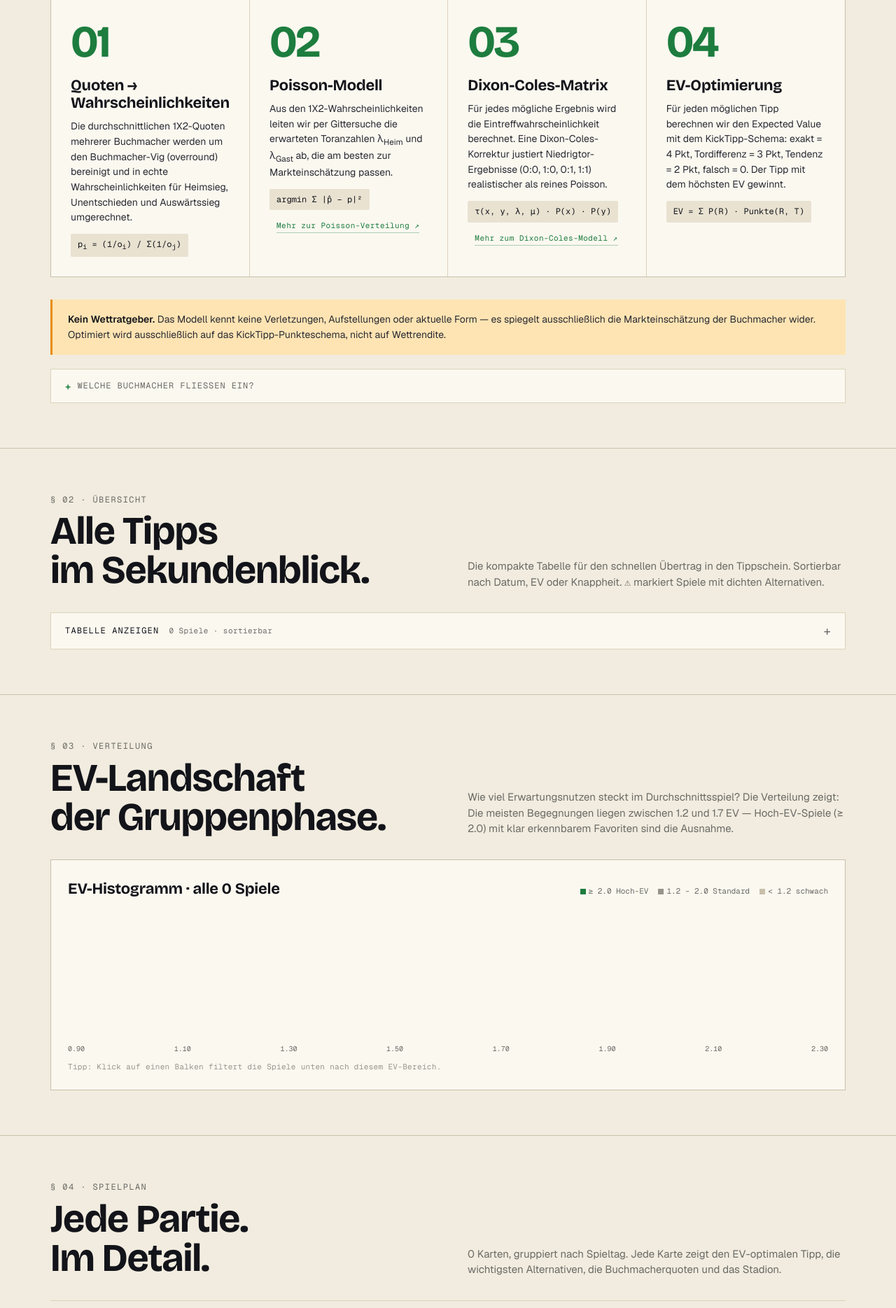
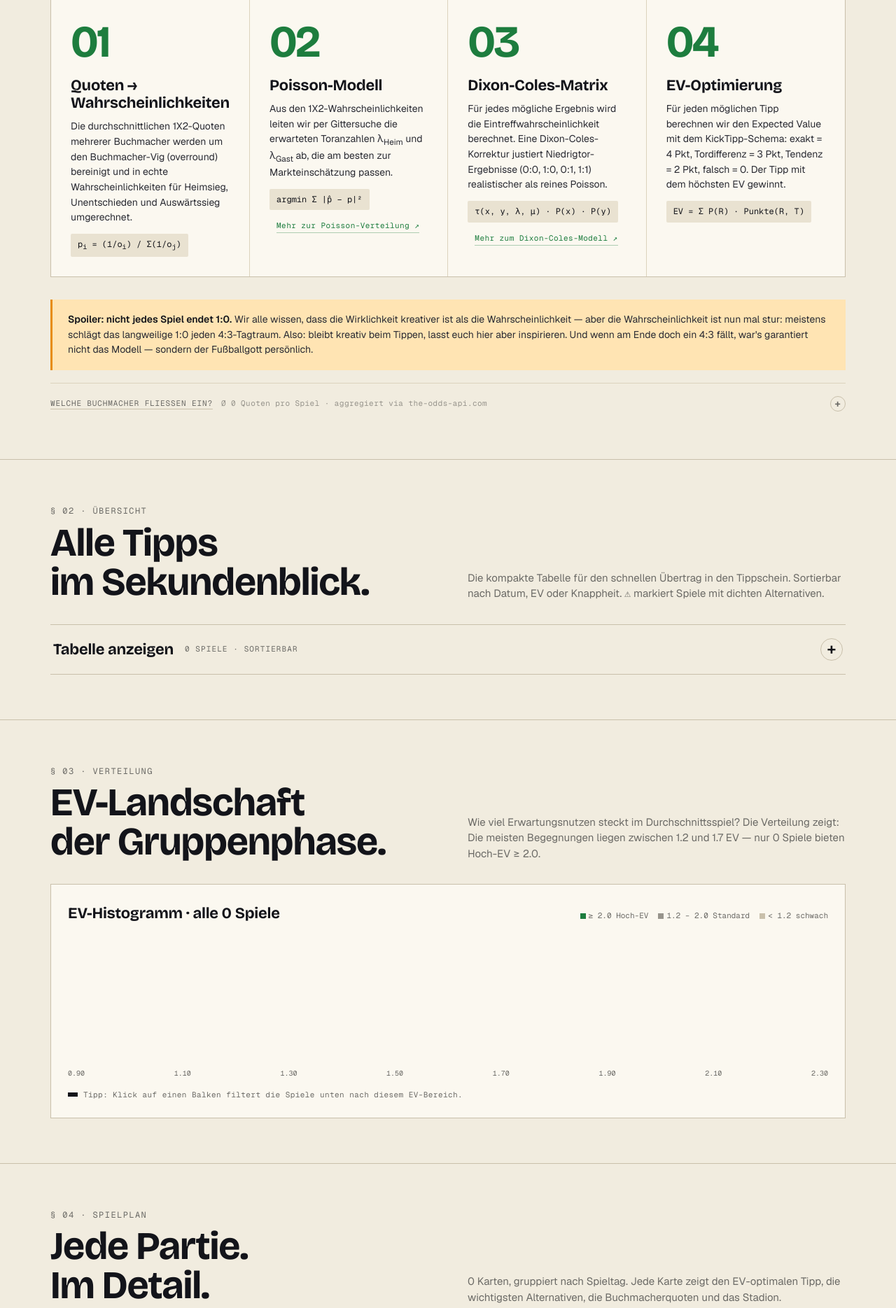
Before and after one commit to anianzeller/kicktipp-agent, a Flask app: page / in a window 1280 px wide. Shown: the part 1123-2992 px from the top of the page at 70% size. Run offline with Flask 3, Linux system fonts and the light colour scheme.

Commit message:
design v6: refined bookies, collapsible, histogram UX + copy update
- Bookies disclosure: table-grid layout (border-right/bottom per cell),
  circular b-chev button, b-label/b-hint spans, nofollow rel, corrected
  interwetten.com and sports.betway.com links, condensed bookies-note (10px mono)
- Collapsible table: Bricolage serif 22px toggle-label, circular 32px chevron,
  inverts to ink-on-paper when open, appends '— eingeblendet' via ::after
- Histogram bars: scaleY(1.04) hover lift, active bar solid ink with top shadow,
  tooltip shown on both hover and active state, epsilon-safe range comparison
- Histogram hint: ink rectangle ::before indicator, muted color (not muted-2)
- EV-range pill: chip-style button (border, margin-left -2px), pitch hover,
  inserts after #chips, restores 'Alle' chip on dismiss, scrolls to #spiele
- Copy: disclaimer gets humorous 'Spoiler: nicht jedes Spiel endet 1:0.' tone;
  Statistik deck references dynamic stat_high count

Co-Authored-By: Claude Sonnet 4.6 <noreply@anthropic.com>

```diff
--- a/static/app.js
+++ b/static/app.js
@@ -126,55 +126,58 @@
   }
 
   function countInRange(lo, hi) {
-    return matches.filter((m) => m.ev >= lo && m.ev < hi).length;
+    return matches.filter((m) => m.ev >= lo && m.ev < hi + 1e-9).length;
   }
 
   function highlightActiveBar(activeBinIdx) {
-    $$(".histogram .bar").forEach((bar, i) => {
-      bar.classList.toggle("active", i === activeBinIdx);
-      bar.classList.toggle("disabled", activeBinIdx >= 0 && i !== activeBinIdx);
+    $$(".histogram .bar").forEach((bar) => {
+      const binIdx = parseInt(bar.dataset.bin, 10);
+      bar.classList.toggle("active", binIdx === activeBinIdx);
     });
   }
 
   function updateEvRangePill() {
-    // Remove existing pill if any
-    const existing = $("#evrange-pill");
-    if (existing) existing.remove();
-
-    if (!evRange) return;
-
-    const { lo, hi } = evRange;
-    const n = countInRange(lo, hi);
-    const pill = document.createElement("div");
-    pill.id = "evrange-pill";
-    pill.className = "evrange-pill";
-    pill.innerHTML = `<span class="dot"></span><span class="lbl">EV ${lo.toFixed(2)}–${hi.toFixed(2)} · ${n} Spiel${n === 1 ? "" : "e"}</span><span class="x" role="button" tabindex="0" aria-label="EV-Filter entfernen" title="Filter entfernen">×</span>`;
-
-    // Insert into filter-bar before the sort select
-    const sortEl = $("#sort");
-    const filterBar = $(".filter-bar");
-    if (filterBar && sortEl) {
-      filterBar.insertBefore(pill, sortEl);
-    } else if (filterBar) {
-      filterBar.appendChild(pill);
+    let pill = $("#evrange-pill");
+    if (!evRange) {
+      if (pill) pill.remove();
+      return;
     }
-
-    // Wire dismiss
-    pill.querySelector(".x").addEventListener("click", clearEvRangeFilter);
-    pill.querySelector(".x").addEventListener("keydown", (e) => {
-      if (e.key === "Enter" || e.key === " ") { e.preventDefault(); clearEvRangeFilter(); }
-    });
+    const label = `EV ${evRange.lo.toFixed(2)}–${evRange.hi.toFixed(2)} · ${countInRange(evRange.lo, evRange.hi)} Spiele`;
+    if (!pill) {
+      pill = document.createElement("button");
+      pill.id = "evrange-pill";
+      pill.className = "evrange-pill";
+      pill.type = "button";
+      pill.addEventListener("click", clearEvRangeFilter);
+      const chips = $("#chips");
+      if (chips) chips.parentNode.insertBefore(pill, chips.nextSibling);
+    }
+    pill.innerHTML = `<span class="dot"></span><span class="lbl">${label}</span><span class="x" aria-hidden="true">×</span>`;
+    pill.title = "EV-Filter entfernen";
   }
 
   function applyEvRangeFilter(lo, hi, binIdx) {
-    evRange = { lo, hi };
+    evRange = { lo, hi, bin: binIdx };
+    // Deactivate chip filters — EV range takes precedence
+    $$(".chip").forEach((c) => c.classList.remove("active"));
+    activeFilter = "evrange";
     highlightActiveBar(binIdx);
     updateEvRangePill();
     renderMatches();
+    // Smooth-scroll to match cards
+    const target = document.getElementById("spiele");
+    if (target) {
+      const y = target.getBoundingClientRect().top + window.scrollY - 60;
+      window.scrollTo({ top: y, behavior: "smooth" });
+    }
   }
 
   function clearEvRangeFilter() {
     evRange = null;
+    activeFilter = "all";
+    $$(".chip").forEach((c) => c.classList.remove("active"));
+    const allChip = document.querySelector('[data-filter="all"]');
+    if (allChip) allChip.classList.add("active");
     highlightActiveBar(-1);
     updateEvRangePill();
     renderMatches();
@@ -195,31 +198,26 @@
       const evMid = evLo + HIST_WIDTH / 2;
       const heightPct = c === 0 ? 2 : (c / maxCount) * 100;
       const cls = evClassBar(evMid);
-      const emptyClass = c === 0 ? " empty" : "";
+      const disabled = c === 0 ? " disabled" : "";
       const label = `EV ${evLo.toFixed(2)}–${evHi.toFixed(2)} · ${c} Spiel${c === 1 ? "" : "e"}`;
-      return `<div class="bar ${cls}${emptyClass}" style="height:${heightPct}%"
-        data-bin="${i}" data-ev-lo="${evLo.toFixed(3)}" data-ev-hi="${evHi.toFixed(3)}" data-count="${c}"
+      return `<div class="bar ${cls}${disabled}" style="height:${heightPct}%"
+        data-bin="${i}" data-ev-lo="${evLo.toFixed(2)}" data-ev-hi="${evHi.toFixed(2)}" data-count="${c}"
         data-label="${label}"
-        role="${c > 0 ? "button" : "presentation"}" ${c > 0 ? `tabindex="0" aria-label="${label}"` : ""}
+        role="button" tabindex="${c === 0 ? -1 : 0}" aria-label="${label}"
       ></div>`;
     }).join("");
 
     // Wire click + keyboard on bars
     $$(".histogram .bar").forEach((bar) => {
-      const c = parseInt(bar.dataset.count, 10);
-      if (c === 0) return;
-      bar.addEventListener("click", () => {
-        const binIdx = parseInt(bar.dataset.bin, 10);
+      if (bar.classList.contains("disabled")) return;
+      const trigger = () => {
         const lo = parseFloat(bar.dataset.evLo);
         const hi = parseFloat(bar.dataset.evHi);
-        if (evRange && evRange.lo === lo && evRange.hi === hi) {
-          clearEvRangeFilter();
-        } else {
-          applyEvRangeFilter(lo, hi, binIdx);
-        }
-      });
+        applyEvRangeFilter(lo, hi, parseInt(bar.dataset.bin, 10));
+      };
+      bar.addEventListener("click", trigger);
       bar.addEventListener("keydown", (e) => {
-        if (e.key === "Enter" || e.key === " ") { e.preventDefault(); bar.click(); }
+        if (e.key === "Enter" || e.key === " ") { e.preventDefault(); trigger(); }
       });
     });
   }
@@ -306,7 +304,7 @@
     let out = [...list];
     // EV range filter from histogram (takes precedence over chip filter)
     if (evRange) {
-      out = out.filter((m) => m.ev >= evRange.lo && m.ev < evRange.hi);
+      out = out.filter((m) => m.ev >= evRange.lo && m.ev < evRange.hi + 1e-9);
     } else if (activeFilter === "high") out = out.filter((m) => m.ev >= 2.0);
     else if (activeFilter === "close") out = out.filter((m) => m.isClose);
     else if (activeFilter === "ger") out = out.filter((m) => m.germany);
--- a/static/styles.css
+++ b/static/styles.css
@@ -712,139 +712,206 @@ footer .credit {
   color: color-mix(in oklab, var(--paper) 50%, transparent);
 }
 
-/* ---------- Bookies disclosure ---------- */
+/* ---------- Bookies disclosure (dezent) ---------- */
 .bookies-details {
-  margin-top: 20px;
-  border: 1px solid var(--rule-soft);
-  background: var(--paper-3);
+  margin-top: 18px;
+  border-top: 1px solid var(--rule-soft);
+  padding-top: 14px;
 }
 .bookies-details > summary {
   list-style: none;
   cursor: pointer;
-  padding: 14px 20px;
+  display: flex;
+  align-items: center;
+  gap: 12px;
+  padding: 4px 0;
   font-family: var(--mono);
-  font-size: 12px;
+  font-size: 11px;
   letter-spacing: 0.08em;
   text-transform: uppercase;
   color: var(--muted);
   user-select: none;
-  display: flex;
-  align-items: center;
-  gap: 8px;
+  transition: color 0.15s;
 }
 .bookies-details > summary::-webkit-details-marker { display: none; }
-.bookies-details > summary::before {
-  content: "+";
-  font-size: 14px;
-  color: var(--pitch);
-  font-weight: 700;
+.bookies-details > summary::marker { content: ""; }
+.bookies-details > summary:hover { color: var(--ink); }
+.bookies-details .b-label {
+  text-decoration: underline;
+  text-decoration-color: var(--rule);
+  text-underline-offset: 4px;
+}
+.bookies-details > summary:hover .b-label { text-decoration-color: var(--ink); }
+.bookies-details .b-hint { text-transform: none; letter-spacing: 0.04em; color: var(--muted-2); }
+.bookies-details .b-chev {
+  margin-left: auto;
+  font-family: var(--serif);
+  font-size: 18px;
   line-height: 1;
+  color: var(--muted);
+  width: 22px; height: 22px;
+  display: grid; place-items: center;
+  border: 1px solid var(--rule);
+  border-radius: 50%;
+  transition: transform 0.25s, color 0.15s, border-color 0.15s;
 }
-.bookies-details[open] > summary::before { content: "−"; }
-.bookies-details > summary:hover { color: var(--ink); }
+.bookies-details[open] > summary .b-chev {
+  transform: rotate(45deg);
+  color: var(--ink);
+  border-color: var(--ink);
+}
 .bookies-grid {
+  margin-top: 14px;
   display: flex;
   flex-wrap: wrap;
-  gap: 6px;
-  padding: 0 20px 16px;
+  gap: 0;
+  border-top: 1px solid var(--rule-soft);
 }
 .bookies-grid a {
   font-family: var(--mono);
-  font-size: 11px;
+  font-size: 12px;
+  color: var(--ink-2);
   text-decoration: none;
-  color: var(--ink-2);
-  background: var(--paper);
-  border: 1px solid var(--rule-soft);
-  padding: 4px 10px;
-  border-radius: 2px;
-  letter-spacing: 0.04em;
-  transition: border-color 0.12s, color 0.12s;
+  padding: 10px 14px;
+  border-right: 1px solid var(--rule-soft);
+  border-bottom: 1px solid var(--rule-soft);
+  transition: color 0.12s, background 0.12s;
+  letter-spacing: 0.01em;
 }
 .bookies-grid a:hover {
-  border-color: var(--pitch);
   color: var(--pitch);
+  background: var(--paper-3);
 }
 .bookies-note {
-  margin: 0;
-  padding: 12px 20px 16px;
-  font-size: 12px;
-  color: var(--muted);
-  border-top: 1px solid var(--rule-soft);
-  line-height: 1.5;
+  margin: 14px 0 0;
+  font-size: 10px;
+  letter-spacing: 0.04em;
+  color: var(--muted-2);
+  line-height: 1.6;
+  max-width: 640px;
+}
+@media (max-width: 760px) {
+  .bookies-details > summary { flex-wrap: wrap; }
+  .bookies-details .b-hint { flex-basis: 100%; order: 3; }
+  .bookies-details .b-chev { order: 2; }
 }
 
-/* ---------- Collapsible summary table ---------- */
+/* ---------- Collapsible (details/summary) ---------- */
 .collapsible {
-  border: 1px solid var(--rule-soft);
-  background: var(--paper-3);
+  border-top: 1px solid var(--rule);
+  border-bottom: 1px solid var(--rule);
 }
 .collapsible > summary {
   list-style: none;
   cursor: pointer;
-  padding: 16px 20px;
   display: flex;
   align-items: center;
-  gap: 14px;
+  gap: 16px;
+  padding: 18px 4px;
   user-select: none;
+  transition: color 0.15s;
 }
 .collapsible > summary::-webkit-details-marker { display: none; }
-.collapsible > summary:hover .toggle-label { color: var(--pitch); }
-.toggle-label {
-  font-family: var(--mono);
-  font-size: 12px;
+.collapsible > summary::marker { content: ""; }
+.collapsible > summary:hover { color: var(--pitch); }
+.collapsible > summary .toggle-label {
+  font-family: var(--serif);
+  font-size: 22px;
+  font-weight: 700;
+  letter-spacing: -0.01em;
+}
+.collapsible > summary .toggle-hint {
+  font-size: 11px;
   letter-spacing: 0.1em;
   text-transform: uppercase;
+  color: var(--muted);
+}
+.collapsible > summary .toggle-chevron {
+  margin-left: auto;
+  font-family: var(--serif);
+  font-size: 28px;
+  line-height: 1;
   color: var(--ink);
-  transition: color 0.15s;
+  width: 32px; height: 32px;
+  display: grid; place-items: center;
+  border: 1px solid var(--rule);
+  border-radius: 50%;
+  transition: transform 0.25s, background 0.15s, color 0.15s;
 }
-.toggle-hint {
+.collapsible[open] > summary .toggle-chevron {
+  transform: rotate(45deg);
+  background: var(--ink);
+  color: var(--paper);
+  border-color: var(--ink);
+}
+.collapsible[open] > summary .toggle-label::after {
+  content: " — eingeblendet";
+  font-family: var(--mono);
   font-size: 11px;
+  font-weight: 400;
+  letter-spacing: 0.08em;
+  text-transform: uppercase;
   color: var(--muted);
-  letter-spacing: 0.04em;
+  margin-left: 8px;
 }
-.toggle-chevron {
-  margin-left: auto;
-  font-family: var(--mono);
-  font-size: 18px;
-  font-weight: 400;
-  color: var(--muted);
-  line-height: 1;
-  transition: transform 0.2s;
-}
-.collapsible[open] .toggle-chevron { transform: rotate(45deg); }
-.collapsible .summary-wrap {
-  padding: 0 20px 20px;
-  overflow-x: auto;
+.collapsible .summary-wrap { padding: 8px 0 24px; overflow-x: auto; }
+@media (max-width: 760px) {
+  .collapsible > summary { padding: 14px 0; gap: 10px; flex-wrap: wrap; }
+  .collapsible > summary .toggle-label { font-size: 18px; }
+  .collapsible > summary .toggle-hint { font-size: 10px; flex-basis: 100%; order: 3; }
+  .collapsible > summary .toggle-chevron { order: 2; }
 }
 
 /* ---------- Histogram interactive states ---------- */
 .histogram .bar {
   cursor: pointer;
   outline: none;
+  transition: background 0.15s, transform 0.15s, opacity 0.15s;
+  min-height: 4px;
+}
+.histogram .bar:not(.disabled):hover {
+  transform: scaleY(1.04);
+  transform-origin: bottom;
 }
 .histogram .bar:focus-visible {
-  outline: 2px solid var(--pitch);
-  outline-offset: 1px;
+  outline: 2px solid var(--ink);
+  outline-offset: 2px;
 }
 .histogram .bar.active {
-  outline: 2px solid var(--ink);
-  outline-offset: 2px;
-  opacity: 1 !important;
+  background: var(--ink) !important;
+  box-shadow: 0 -2px 0 0 var(--ink);
 }
 .histogram .bar.disabled {
-  opacity: 0.28;
+  cursor: default;
+  opacity: 0.45;
 }
-.histogram .bar.empty {
-  cursor: default;
+.histogram .bar:hover::after,
+.histogram .bar.active::after {
+  content: attr(data-label);
+  position: absolute; top: -26px; left: 50%; transform: translateX(-50%);
+  background: var(--ink); color: var(--paper);
+  font-family: var(--mono); font-size: 10px;
+  padding: 3px 7px; white-space: nowrap;
+  z-index: 2;
 }
 
 /* ---------- Histogram hint ---------- */
 .histogram-hint {
-  margin-top: 10px;
+  margin-top: 14px;
   font-family: var(--mono);
   font-size: 11px;
-  color: var(--muted-2);
-  letter-spacing: 0.03em;
+  color: var(--muted);
+  letter-spacing: 0.04em;
+  display: flex;
+  align-items: center;
+  gap: 8px;
+}
+.histogram-hint::before {
+  content: "";
+  width: 14px; height: 6px;
+  background: var(--ink);
+  display: inline-block;
+  flex-shrink: 0;
 }
 
 /* ---------- EV-range filter pill ---------- */
--- a/templates/index.html
+++ b/templates/index.html
@@ -151,34 +151,43 @@
     </div>
 
     <div class="disclaimer" data-reveal>
-      <strong>Kein Wettratgeber.</strong> Das Modell kennt keine Verletzungen, Aufstellungen oder aktuelle Form
-      — es spiegelt ausschließlich die Markteinschätzung der Buchmacher wider. Optimiert wird
-      ausschließlich auf das KickTipp-Punkteschema, nicht auf Wettrendite.
+      <strong>Spoiler: nicht jedes Spiel endet 1:0.</strong> Wir alle wissen, dass die Wirklichkeit
+      kreativer ist als die Wahrscheinlichkeit — aber die Wahrscheinlichkeit ist nun mal stur:
+      meistens schlägt das langweilige 1:0 jeden 4:3-Tagtraum. Also: bleibt kreativ beim Tippen,
+      lasst euch hier aber inspirieren. Und wenn am Ende doch ein 4:3 fällt, war's
+      garantiert nicht das Modell — sondern der Fußballgott persönlich.
     </div>
 
     <details class="bookies-details" data-reveal>
-      <summary>Welche Buchmacher fließen ein?</summary>
+      <summary>
+        <span class="b-label">Welche Buchmacher fließen ein?</span>
+        <span class="b-hint mono">Ø {{ avg_bookies }} Quoten pro Spiel · aggregiert via the-odds-api.com</span>
+        <span class="b-chev" aria-hidden="true">+</span>
+      </summary>
       <div class="bookies-grid">
-        <a href="https://www.bet365.com" target="_blank" rel="noopener">Bet365</a>
-        <a href="https://www.pinnacle.com" target="_blank" rel="noopener">Pinnacle</a>
-        <a href="https://www.betfair.com" target="_blank" rel="noopener">Betfair</a>
-        <a href="https://www.williamhill.com" target="_blank" rel="noopener">William Hill</a>
-        <a href="https://www.unibet.com" target="_blank" rel="noopener">Unibet</a>
-        <a href="https://www.tipico.de" target="_blank" rel="noopener">Tipico</a>
-        <a href="https://www.bwin.com" target="_blank" rel="noopener">Bwin</a>
-        <a href="https://www.betano.de" target="_blank" rel="noopener">Betano</a>
-        <a href="https://www.interwetten.de" target="_blank" rel="noopener">Interwetten</a>
-        <a href="https://www.betsson.com" target="_blank" rel="noopener">Betsson</a>
-        <a href="https://www.1xbet.com" target="_blank" rel="noopener">1xBet</a>
-        <a href="https://www.marathonbet.com" target="_blank" rel="noopener">Marathon Bet</a>
-        <a href="https://www.matchbook.com" target="_blank" rel="noopener">Matchbook</a>
-        <a href="https://www.betway.com" target="_blank" rel="noopener">Betway</a>
-        <a href="https://www.skybet.com" target="_blank" rel="noopener">Sky Bet</a>
-        <a href="https://www.ladbrokes.com" target="_blank" rel="noopener">Ladbrokes</a>
-        <a href="https://www.coral.co.uk" target="_blank" rel="noopener">Coral</a>
-        <a href="https://www.paddypower.com" target="_blank" rel="noopener">Paddy Power</a>
+        <a href="https://www.bet365.com" target="_blank" rel="noopener nofollow">Bet365</a>
+        <a href="https://www.pinnacle.com" target="_blank" rel="noopener nofollow">Pinnacle</a>
+        <a href="https://www.betfair.com" target="_blank" rel="noopener nofollow">Betfair</a>
+        <a href="https://www.williamhill.com" target="_blank" rel="noopener nofollow">William Hill</a>
+        <a href="https://www.unibet.com" target="_blank" rel="noopener nofollow">Unibet</a>
+        <a href="https://www.tipico.de" target="_blank" rel="noopener nofollow">Tipico</a>
+        <a href="https://www.bwin.com" target="_blank" rel="noopener nofollow">Bwin</a>
+        <a href="https://www.betano.de" target="_blank" rel="noopener nofollow">Betano</a>
+        <a href="https://www.interwetten.com" target="_blank" rel="noopener nofollow">Interwetten</a>
+        <a href="https://www.betsson.com" target="_blank" rel="noopener nofollow">Betsson</a>
+        <a href="https://www.1xbet.com" target="_blank" rel="noopener nofollow">1xBet</a>
+        <a href="https://www.marathonbet.com" target="_blank" rel="noopener nofollow">Marathon Bet</a>
+        <a href="https://www.matchbook.com" target="_blank" rel="noopener nofollow">Matchbook</a>
+        <a href="https://sports.betway.com" target="_blank" rel="noopener nofollow">Betway</a>
+        <a href="https://www.skybet.com" target="_blank" rel="noopener nofollow">Sky Bet</a>
+        <a href="https://www.ladbrokes.com" target="_blank" rel="noopener nofollow">Ladbrokes</a>
+        <a href="https://www.coral.co.uk" target="_blank" rel="noopener nofollow">Coral</a>
+        <a href="https://www.paddypower.com" target="_blank" rel="noopener nofollow">Paddy Power</a>
       </div>
-      <p class="bookies-note">Nicht alle Buchmacher bieten für jedes Spiel Quoten an. Das Modell nutzt ausschließlich Quoten, die zum Abfragezeitpunkt über the-odds-api.com verfügbar waren.</p>
+      <p class="bookies-note mono">
+        Die tatsächliche Liste pro Spiel variiert. the-odds-api.com aggregiert je nach Liga und Region zwischen 10 und 25 Buchmachern.
+        Die Verlinkung dient ausschließlich Quellen-Transparenz — keine Spielempfehlung.
+      </p>
     </details>
   </div>
 </section>
@@ -239,8 +248,8 @@
       </div>
       <div class="deck">
         Wie viel Erwartungsnutzen steckt im Durchschnittsspiel? Die Verteilung zeigt:
-        Die meisten Begegnungen liegen zwischen 1.2 und 1.7 EV — Hoch-EV-Spiele
-        (≥ 2.0) mit klar erkennbarem Favoriten sind die Ausnahme.
+        Die meisten Begegnungen liegen zwischen 1.2 und 1.7 EV — nur {{ stat_high }} Spiele
+        bieten Hoch-EV ≥ 2.0.
       </div>
     </div>
 
```
Also changed, not shown: other parts of static/styles.css (+14 -18 lines).
